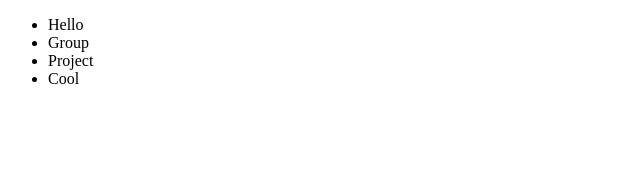
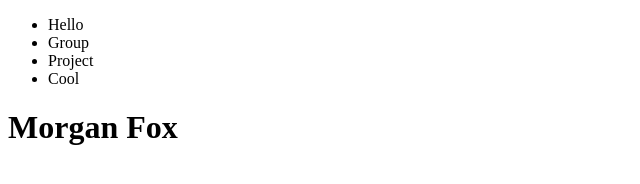
Before and after one commit to AlvarezJohnny/Pokemon_Gym, a plain HTML site: page index.html in a window 1280 px wide. Shown: the whole page, without its empty margins (0-640 px from the left). Drawn offline with Linux system fonts and the light colour scheme.

Commit message:
still testing collabs

```diff
--- a/index.html
+++ b/index.html
@@ -14,6 +14,6 @@
   </head>
 
   <body>
-
+    <h1>Morgan Fox</h1>
   </body>
 </html>
```
